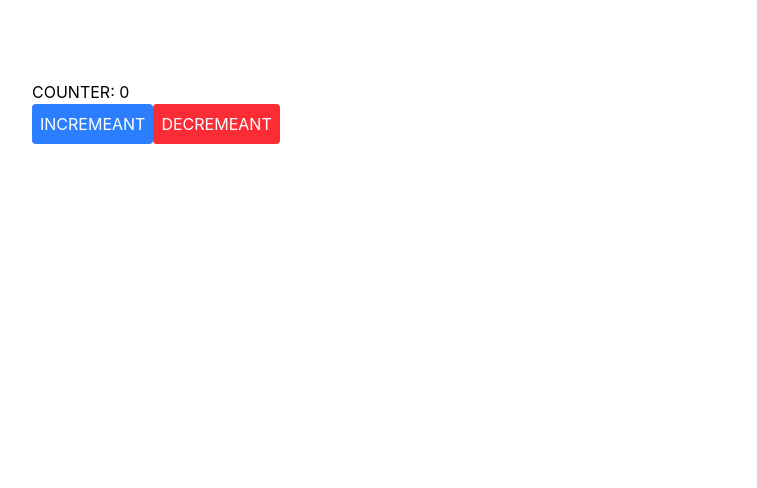
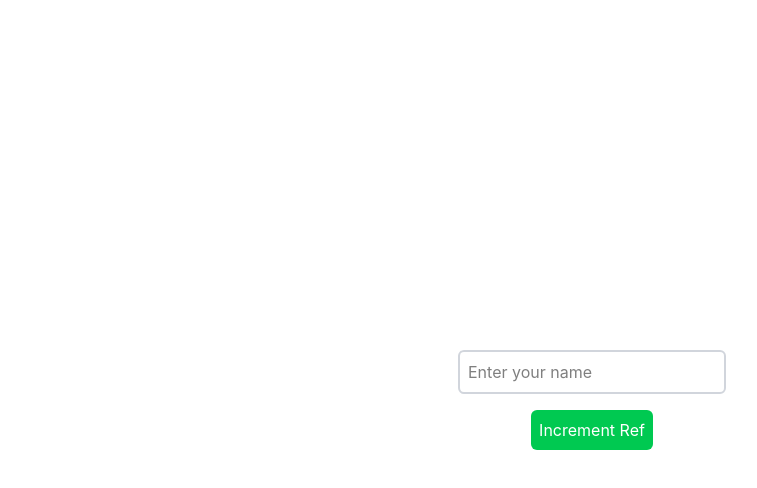
Before and after one commit to ahmed-moha/JUST-ReactJs-2026, a React (Vite) app: page / in a window 1280 px wide. Shown: the top 488 px of the page, without its empty margins (48-805 px from the left). Built offline with nearby package versions, Linux system fonts and the light colour scheme.

Commit message:
LESSON useContext and useRef

```diff
--- a/src/App.jsx
+++ b/src/App.jsx
@@ -1,52 +1,35 @@
-import { useState } from 'react';
-import './style.css';
+import React, { useState, useRef } from 'react'
+
 function App() {
-  // let name = "AHMED"
-  const [name, setName] = useState("ALI")
-  const [age, setAge] = useState(20)
-  const [counter, setCounter] = useState(0)
-  const handleClick = (name) => {
-    console.log("HELLOW " + name);
+  console.log("App Component Rendered");
+  const [counter,setCounter]=useState(0);
+  let refCounter=useRef(0);
+  const inputRef=useRef(null);
+
+
+  const handleCounterIncrement=()=>{
+    setCounter(counter+1);
+
   }
 
-  const handleName = () => {
-    // name="MARYAMA";
-    setName("MARYAMA")
-    setAge(30)
-
-    console.log(name)
+  const handleRefCounterIncrement=()=>{
+    refCounter.current+=1;
+    console.log("Ref Counter",refCounter.current);
   }
 
-  const handleCounter = (isIncrement) => {
-    if (isIncrement) {
-      setCounter(counter + 1)
-    } else {
-      if(counter>0){
-        setCounter(counter - 1)
-      }
-
-    }
+  const handleInputFocus=()=>{
+    inputRef.current.focus();
   }
-
   return (
-    <div className='m-20'>
-
-      {/* <h2>{name} is {age} years old</h2> */}
-      <h2>COUNTER: {counter}</h2>
-      {/* <button className='p-2 bg-blue-500 text-white rounded hover:bg-blue-600' onClick={handleName}
-      >Click Me</button> */}
-
-      <button className='p-2 bg-blue-500 text-white rounded hover:bg-blue-600' onClick={() => handleCounter(true)}
-      >INCREMEANT</button>
-
-
-      <button className='p-2 bg-red-500 text-white rounded hover:bg-red-600' onClick={() => handleCounter(false)}
-      >DECREMEANT</button>
-
-
+    <div className='flex flex-col items-center justify-center h-screen'>
+      {/* <h1 className='text-2xl font-bold'>Counter: {counter}</h1>
+      <h1 className='text-2xl font-bold'>Ref Counter: {refCounter.current}</h1>
+      <button className='bg-blue-500 text-white p-2 rounded-md' onClick={handleCounterIncrement}>Increment</button> */}
+      <input className='border-2 border-gray-300 p-2 rounded-md' type="text" ref={inputRef}
+      placeholder='Enter your name'
+      />
+      <button className='bg-green-500 mt-4 text-white p-2 rounded-md' onClick={handleInputFocus}>Increment Ref</button>
     </div>
-
-
   )
 }
 
--- a/src/main.jsx
+++ b/src/main.jsx
@@ -3,8 +3,8 @@ import { createRoot } from 'react-dom/client';
 import App from './App';
 import './style.css';
 createRoot(document.getElementById('root')).render(
-  <StrictMode>
+  // <StrictMode>
     <App />
 
-  </StrictMode>,
+  // </StrictMode>,
 )
```
